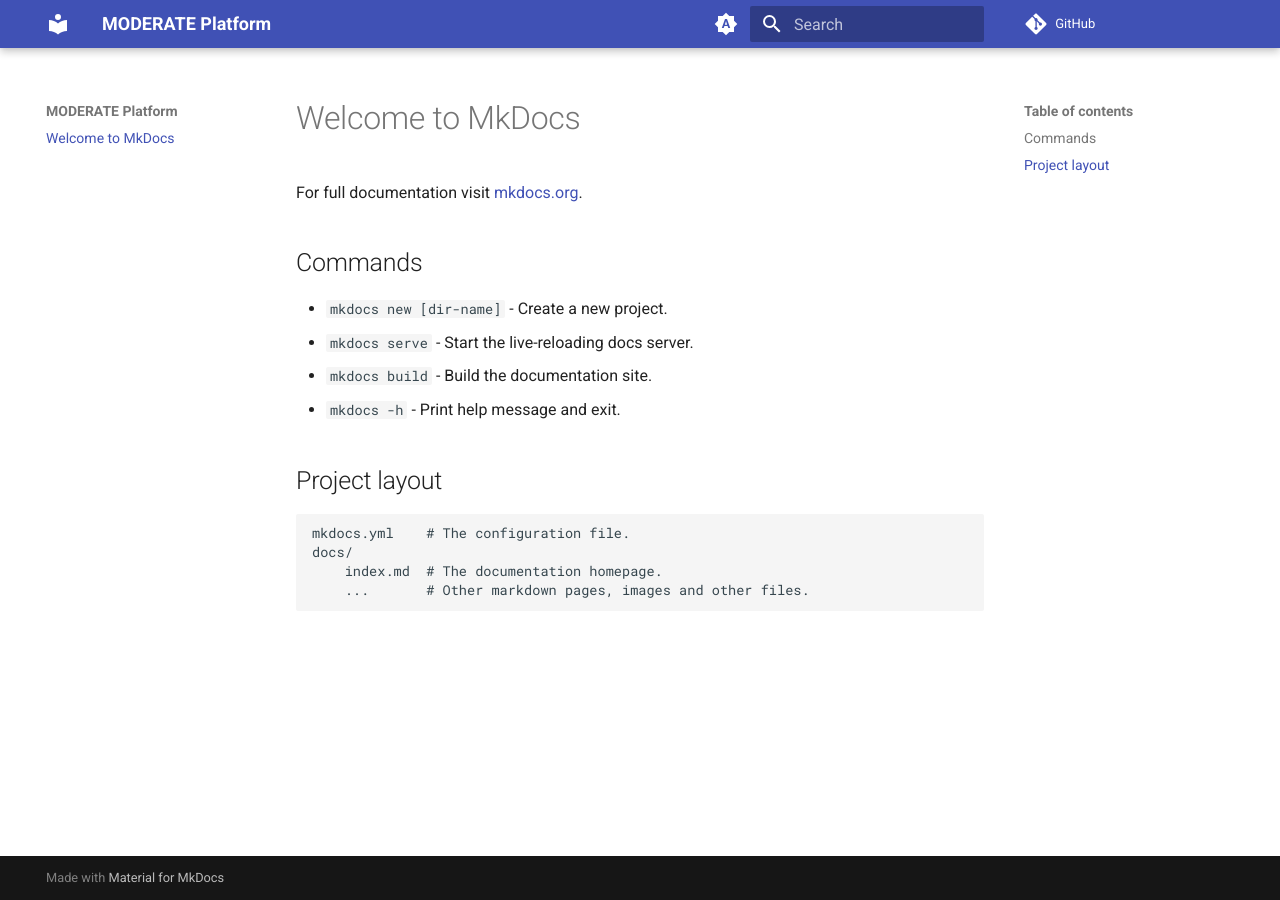
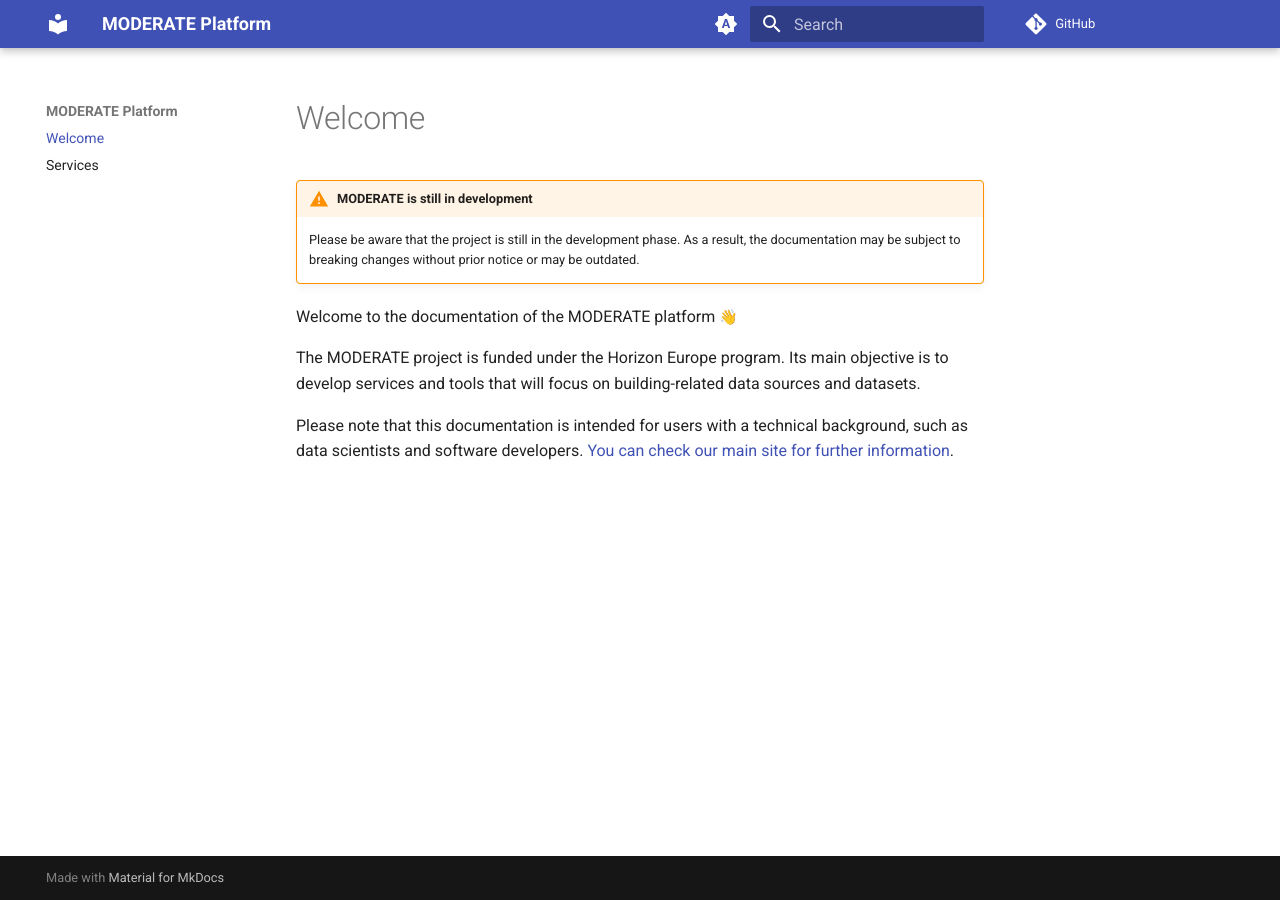
Before and after one commit to MODERATE-Project/moderate-docs, an MkDocs documentation site: the page built from docs/index.md, in a window 1280 px wide. Built offline with MkDocs 1.6.1 and Material for MkDocs 9.7.7, drawn with Linux system fonts in a browser that asks for light colours; emoji names are drawn with the system emoji font; comment, search, counter and statistics services are not loaded.

Commit message:
Add services page

```diff
--- a/docs/index.md
+++ b/docs/index.md
@@ -1,17 +1,11 @@
-# Welcome to MkDocs
+# Welcome
 
-For full documentation visit [mkdocs.org](https://www.mkdocs.org).
+!!! warning "MODERATE is still in development"
 
-## Commands
+    Please be aware that the project is still in the development phase. As a result, the documentation may be subject to breaking changes without prior notice or may be outdated.
 
-* `mkdocs new [dir-name]` - Create a new project.
-* `mkdocs serve` - Start the live-reloading docs server.
-* `mkdocs build` - Build the documentation site.
-* `mkdocs -h` - Print help message and exit.
+Welcome to the documentation of the MODERATE platform :wave:
 
-## Project layout
+The MODERATE project is funded under the Horizon Europe program. Its main objective is to develop services and tools that will focus on building-related data sources and datasets.
 
-    mkdocs.yml    # The configuration file.
-    docs/
-        index.md  # The documentation homepage.
-        ...       # Other markdown pages, images and other files.
+Please note that this documentation is intended for users with a technical background, such as data scientists and software developers. [You can check our main site for further information](https://moderate-project.eu/).
```
Also changed, not shown: docs/services.md (added, +11 -0 lines), docs/imgs/logo-horizontal.png (added).
